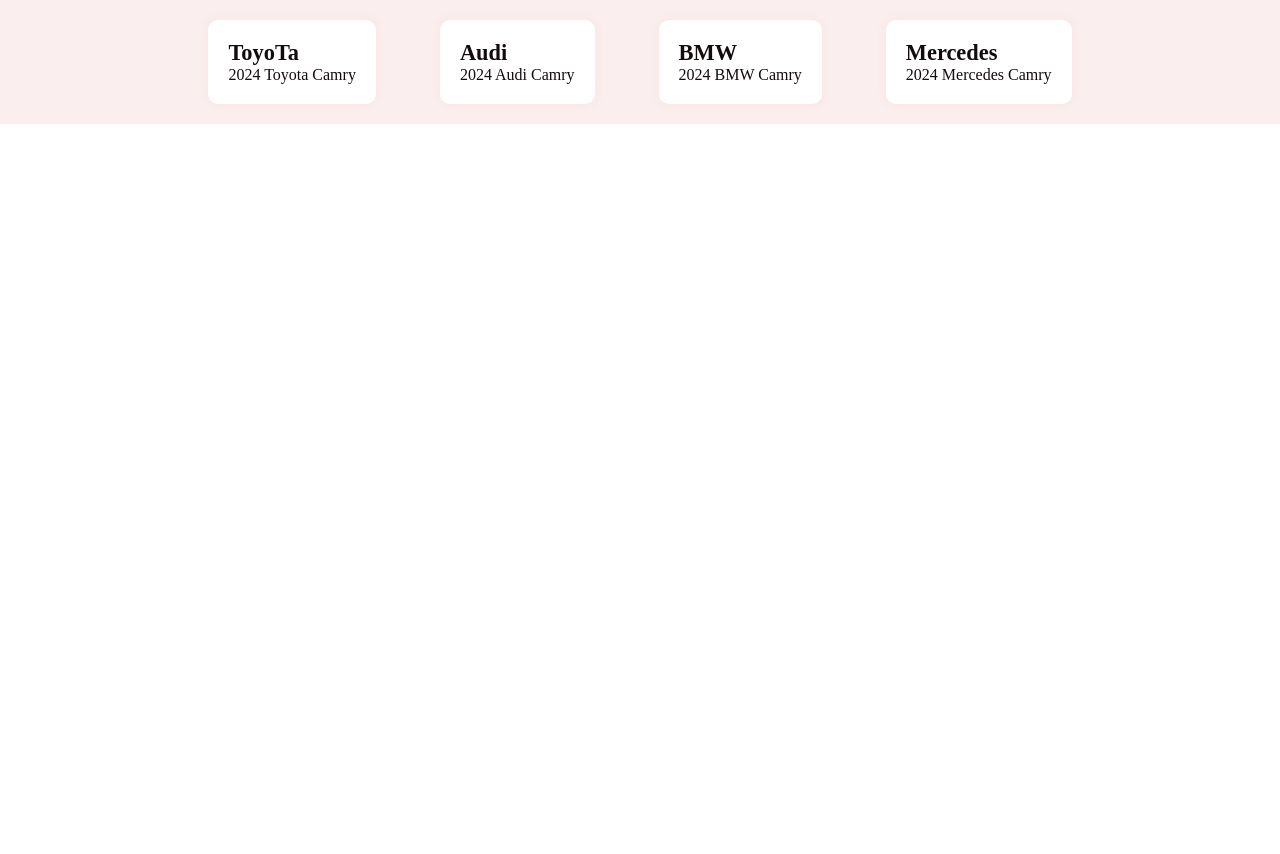
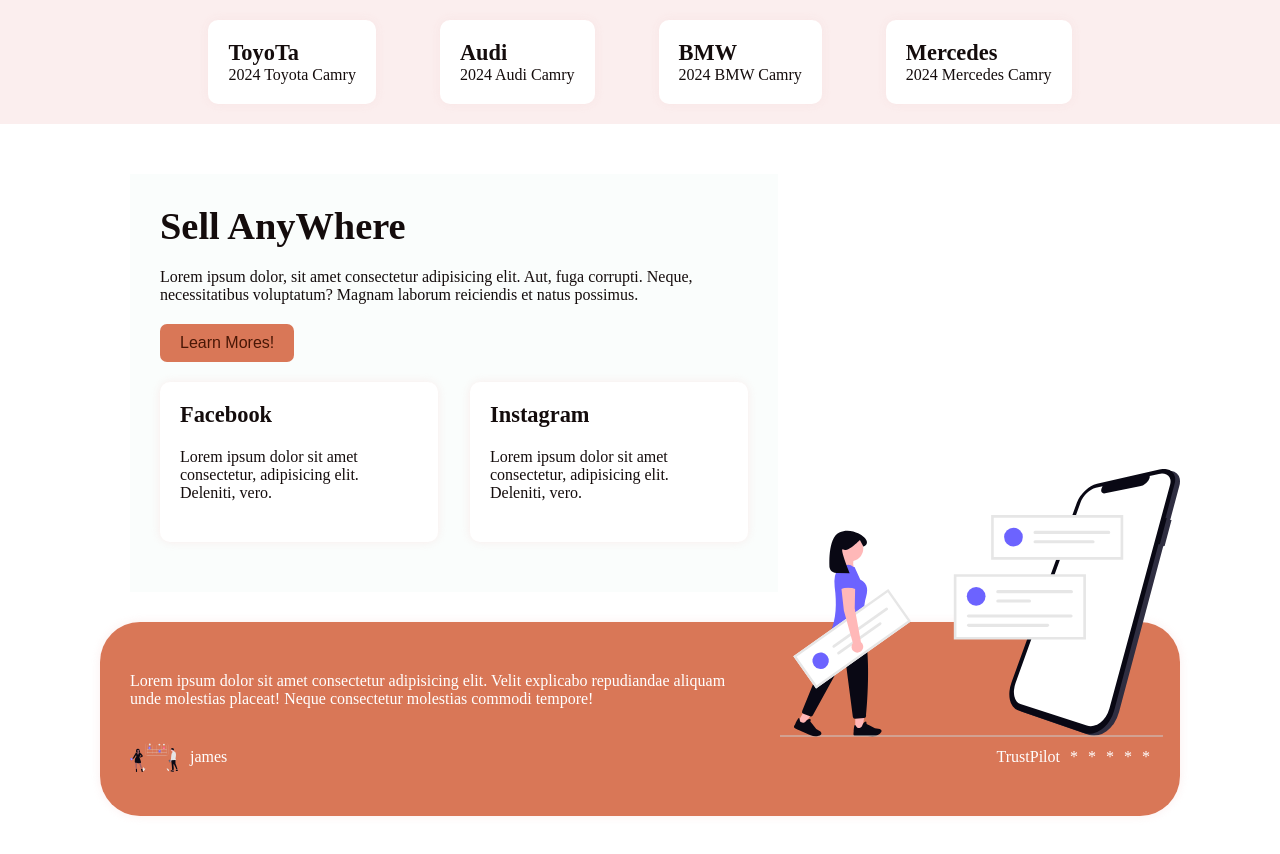
Before and after one commit to zinoo-dez/edu_css_blog, a plain HTML site: page index.html in a window 1280 px wide. Shown: the part 800-1654 px from the top of the page. Drawn offline with Linux system fonts and the light colour scheme; files whose address does not match are found by name.

Commit message:
market section

```diff
--- a/css/media-query.css
+++ b/css/media-query.css
@@ -56,4 +56,31 @@
           gap: 1.2rem;
      }
 
+     #market {
+          padding: 10px;
+     }
+
+     .market-img {
+          display: none;
+     }
+
+     .market-container {
+          width: 100%;
+          padding: 0;
+          margin: 0;
+     }
+
+     .market-social-card {
+          flex-wrap: wrap;
+     }
+
+     .market-container-footer p {
+          padding: 10px;
+          width: 100%;
+     }
+
+     .market-container-footer-info {
+          flex-direction: column;
+          gap: 10px;
+     }
 }
--- a/css/style.css
+++ b/css/style.css
@@ -128,3 +128,74 @@
      border-radius: 10px;
      box-shadow: 0 0 10px var(--bg-color);
 }
+
+/* market section start */
+#market {
+     width: 100%;
+     min-height: 100vh;
+     padding: 20px 100px;
+     position: relative;
+}
+
+.market-img {
+     width: 400px;
+     position: absolute;
+     top: 60%;
+     right: 100px;
+     transform: translateY(-50%);
+}
+
+.market-container {
+     width: 60%;
+     background: rgb(250, 253, 252);
+     padding: 30px;
+     margin: 30px;
+}
+
+.market-container p {
+     margin: 20px 0;
+}
+
+.market-social-card {
+     display: flex;
+     /* flex-wrap: wrap; */
+     gap: 2rem;
+     padding: 20px 0;
+}
+
+.market-social-card div {
+     background: #fff;
+     padding: 20px;
+     border-radius: 10px;
+     box-shadow: 0 0 10px var(--bg-color);
+}
+
+.market-container-footer * {
+     color: #fff;
+}
+
+.market-container-footer {
+     padding: 30px;
+     border-radius: 40px;
+     border: none;
+     box-shadow: 0 0 10px var(--bg-color);
+     background: var(--primary-color)
+}
+
+.market-container-footer p {
+     padding: 20px 0;
+     width: 60%;
+}
+
+.market-container-footer-info {
+     display: flex;
+     gap: 2rem;
+     align-items: center;
+     justify-content: space-between;
+}
+
+.market-container-footer-info div {
+     display: flex;
+     gap: 10px;
+     align-items: center;
+}
--- a/index.html
+++ b/index.html
@@ -70,6 +70,68 @@
           <p>2024 Mercedes Camry</p>
         </div>
       </section>
+      <section id="market">
+        <img
+          src="./img/svg/undraw_push-notifications_5z1s.svg"
+          width="400"
+          class="market-img"
+          alt=""
+        />
+        <div class="market-container">
+          <div>
+            <h2>Sell AnyWhere</h2>
+            <p>
+              Lorem ipsum dolor, sit amet consectetur adipisicing elit. Aut,
+              fuga corrupti. Neque, necessitatibus voluptatum? Magnam laborum
+              reiciendis et natus possimus.
+            </p>
+            <button class="btn btn-primary">Learn Mores!</button>
+          </div>
+          <div class="market-social-card">
+            <div>
+              <h4>Facebook</h4>
+              <p>
+                Lorem ipsum dolor sit amet consectetur, adipisicing elit.
+                Deleniti, vero.
+              </p>
+            </div>
+            <div>
+              <h4>Instagram</h4>
+              <p>
+                Lorem ipsum dolor sit amet consectetur, adipisicing elit.
+                Deleniti, vero.
+              </p>
+            </div>
+          </div>
+        </div>
+        <div class="market-container-footer">
+          <p>
+            Lorem ipsum dolor sit amet consectetur adipisicing elit. Velit
+            explicabo repudiandae aliquam unde molestias placeat! Neque
+            consectetur molestias commodi tempore!
+          </p>
+          <div class="market-container-footer-info">
+            <div>
+              <img
+                src="./img/svg/undraw_our-solution_qv3b.svg"
+                width="50"
+                alt=""
+              />
+              <span>james</span>
+            </div>
+            <div>
+              <p>TrustPilot</p>
+              <div>
+                <span>*</span>
+                <span>*</span>
+                <span>*</span>
+                <span>*</span>
+                <span>*</span>
+              </div>
+            </div>
+          </div>
+        </div>
+      </section>
     </main>
     <footer></footer>
     <!-- <script src="js/main.js"></script> -->
```
